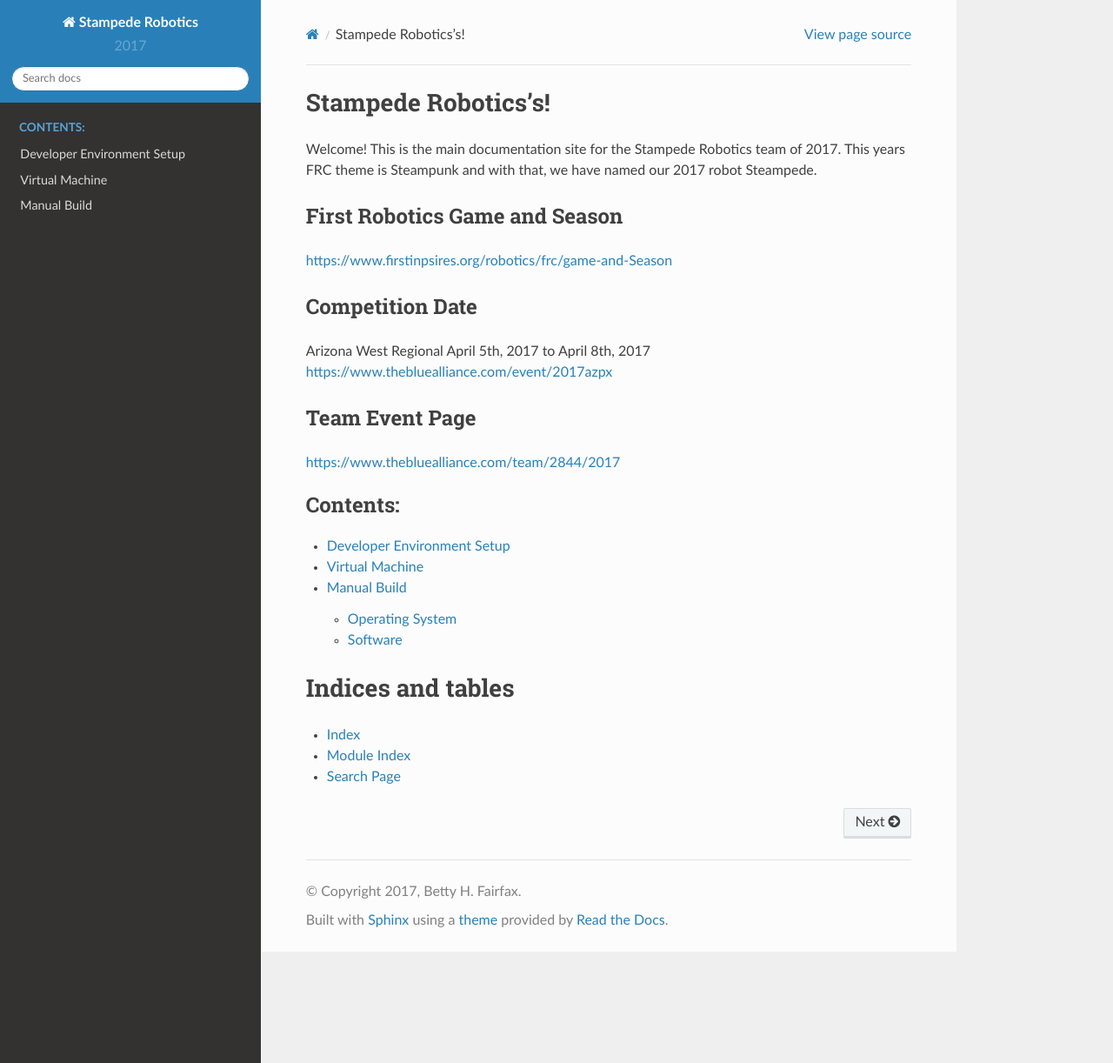
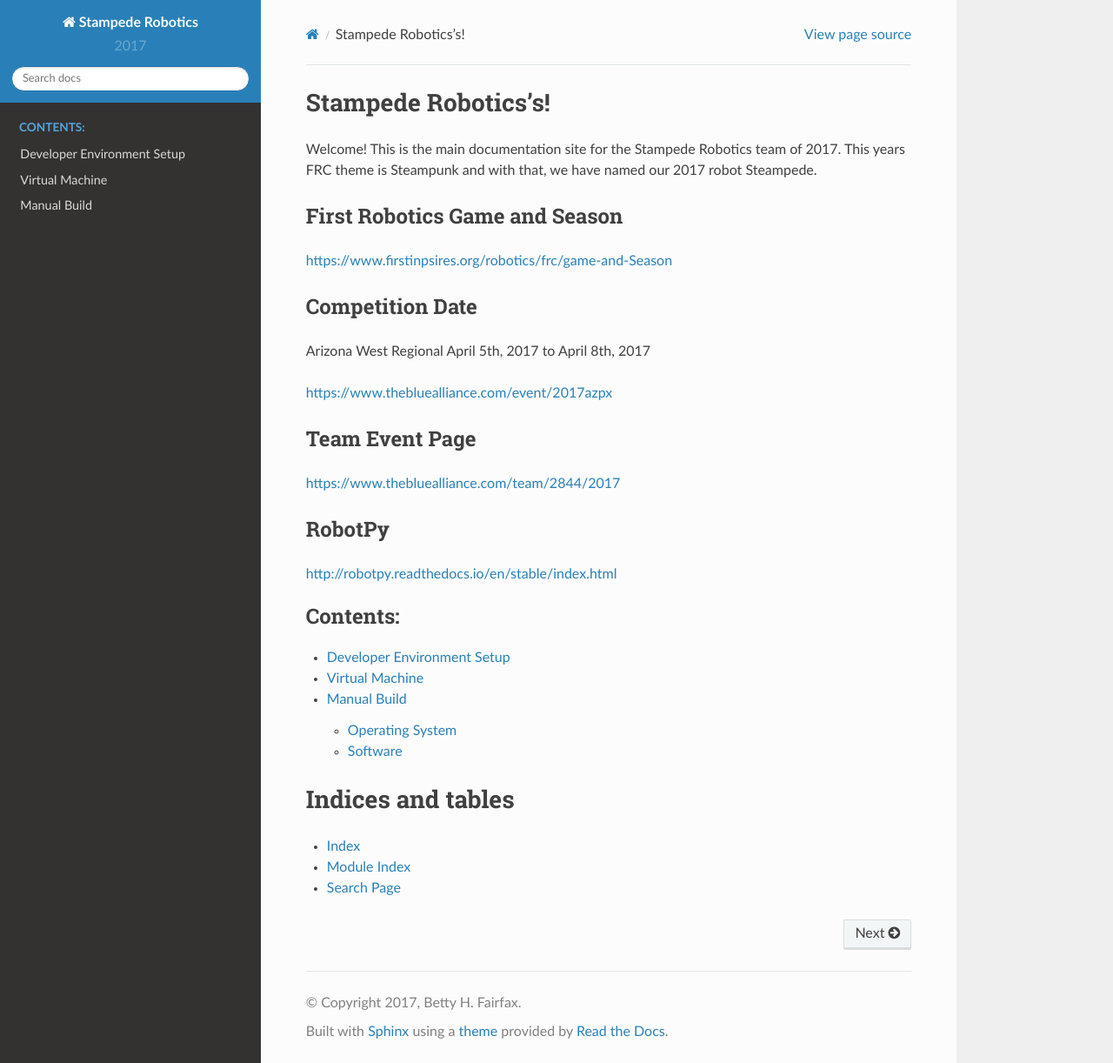
Before and after one commit to StampedeRobotics2844/docs, a Sphinx documentation site: the page built from source/index.rst, in a window 1280 px wide and 1222 px high. Shown: the whole window at 87% size. Built offline with Sphinx 7.4.7 and the Read the Docs theme 2.0.0, drawn with Linux system fonts in a browser that asks for light colours.

Commit message:
added robotpy links

```diff
--- a/source/index.rst
+++ b/source/index.rst
@@ -11,11 +11,16 @@
 Competition Date
 ----------------
 Arizona West Regional April 5th, 2017 to April 8th, 2017
+
 https://www.thebluealliance.com/event/2017azpx
 
 Team Event Page
 ---------------
 https://www.thebluealliance.com/team/2844/2017
+
+RobotPy
+-------
+http://robotpy.readthedocs.io/en/stable/index.html
 
 
 .. toctree::
--- a/source/setup.rst
+++ b/source/setup.rst
@@ -11,6 +11,7 @@
 ===============
 Prebuilt image for Stampede Robotics developer
 * Download and Install the latest version of VirtualBox by Oracle
+* https://www.virtualbox.org
 * Download virtual image
 * Create new virtual machine and use existing vm.
 
```
